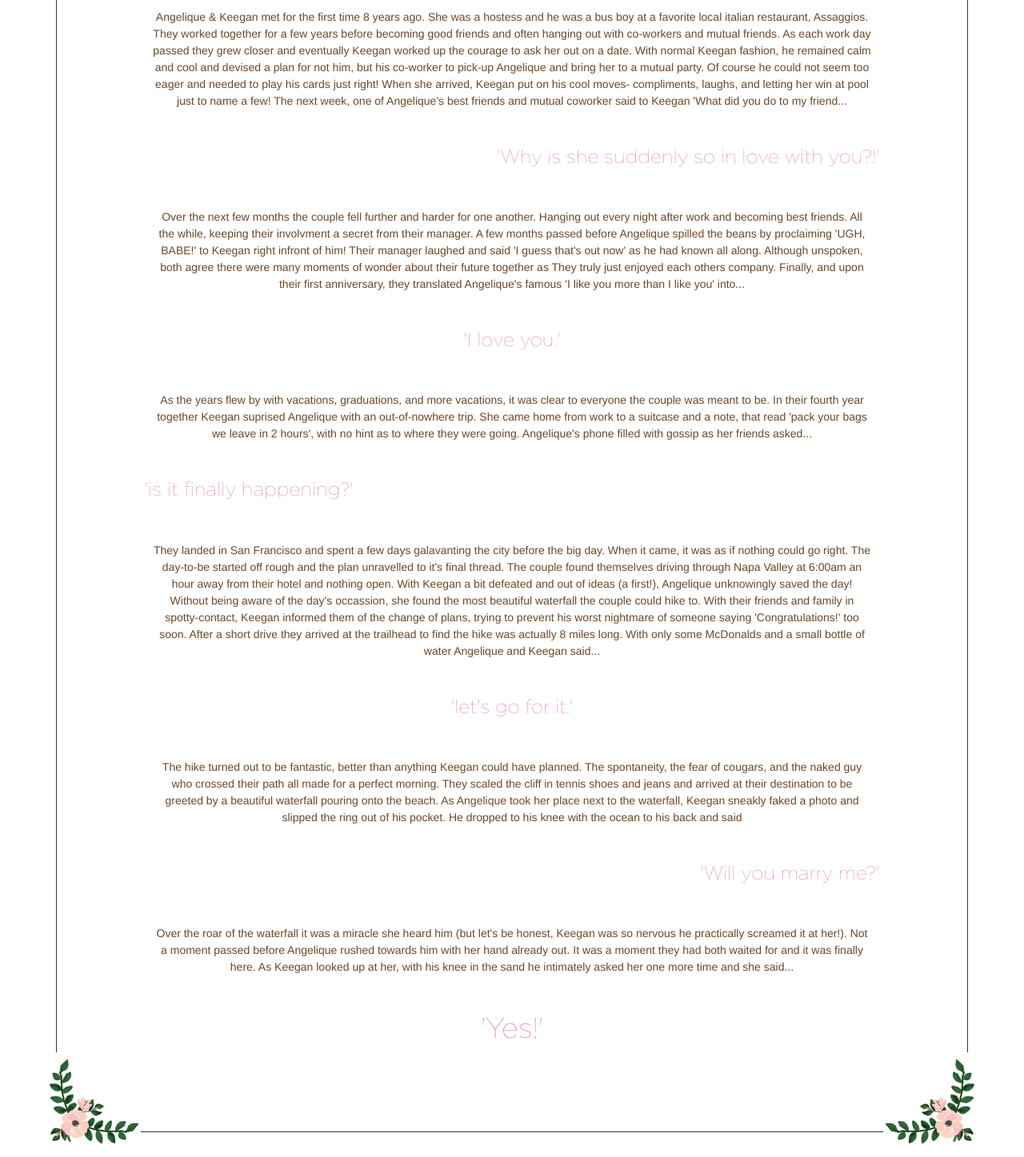
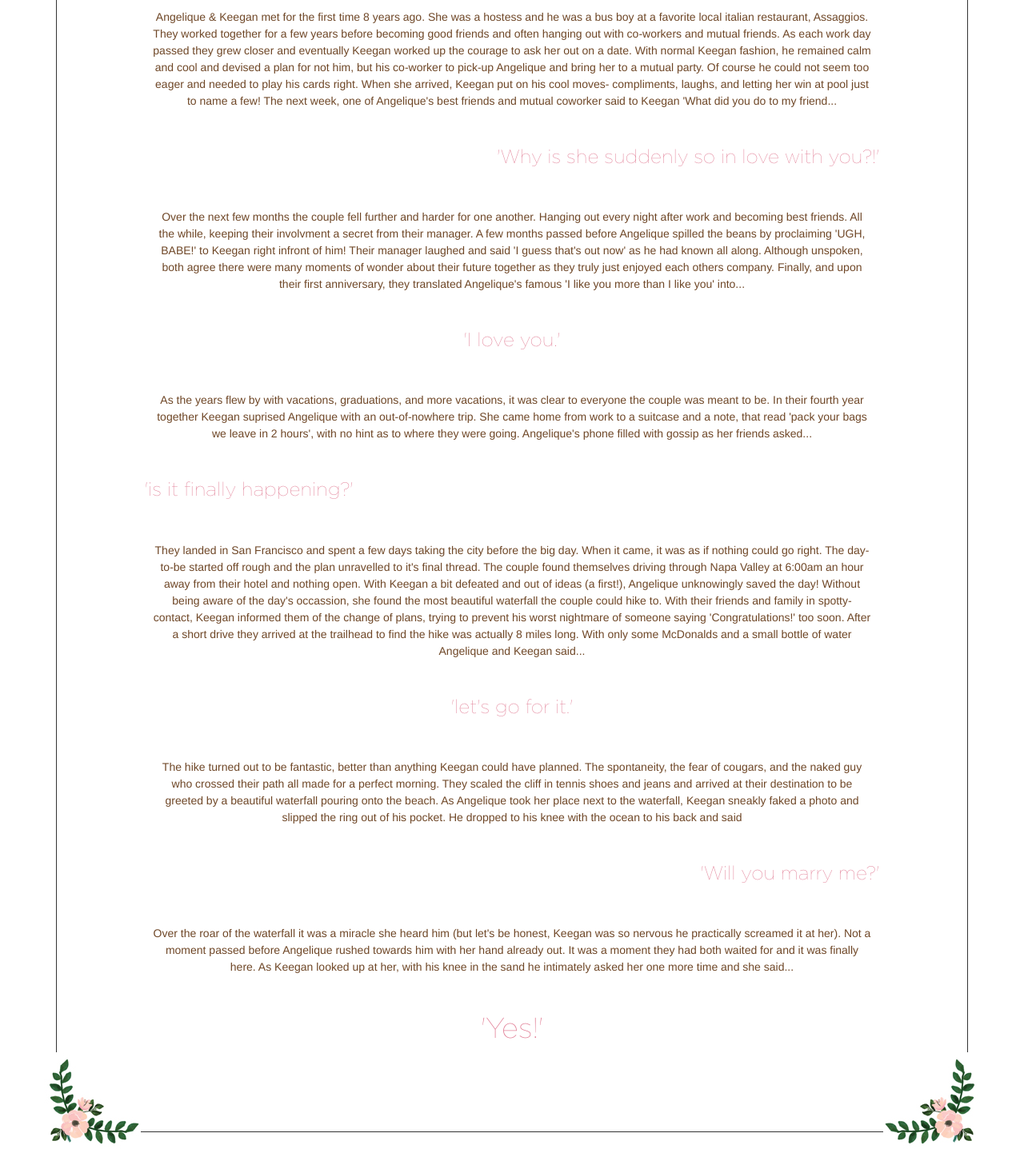
Before and after one commit to leetmachine/shes-a-gladstone-now, a Node server app: page /us in a window 1280 px wide. Shown: the part 745-2192 px from the top of the page at 80% size. Run offline with Node 20, Linux system fonts and the light colour scheme; some libraries are stand-ins or nearby versions.

Commit message:
grammar changes

```diff
--- a/views/us.hbs
+++ b/views/us.hbs
@@ -10,13 +10,13 @@
   <div class="row">
     <div class="col-xs-10 col-xs-offset-1">
       <p class="story-text">
-        Angelique & Keegan met for the first time 8 years ago. She was a hostess and he was a bus boy at a favorite local italian restaurant, Assaggios. They worked together for a few years before becoming good friends and often hanging out with co-workers and mutual friends. As each work day passed they grew closer and eventually Keegan worked up the courage to ask her out on a date. With normal Keegan fashion, he remained calm and cool and devised a plan for not him, but his co-worker to pick-up Angelique and bring her to a mutual party. Of course he could not seem too eager and needed to play his cards just right! When she arrived, Keegan put on his cool moves- compliments, laughs, and letting her win at pool just to name a few! The next week, one of Angelique's best friends and mutual coworker said to Keegan 'What did you do to my friend...
+        Angelique & Keegan met for the first time 8 years ago. She was a hostess and he was a bus boy at a favorite local italian restaurant, Assaggios. They worked together for a few years before becoming good friends and often hanging out with co-workers and mutual friends. As each work day passed they grew closer and eventually Keegan worked up the courage to ask her out on a date. With normal Keegan fashion, he remained calm and cool and devised a plan for not him, but his co-worker to pick-up Angelique and bring her to a mutual party. Of course he could not seem too eager and needed to play his cards right. When she arrived, Keegan put on his cool moves- compliments, laughs, and letting her win at pool just to name a few! The next week, one of Angelique's best friends and mutual coworker said to Keegan 'What did you do to my friend...
         </p>
         <br />
          <h3 class="gotham-thin right story-highlight">'Why is she suddenly so in love with you?!'</h3>
         <br />
         <br />
-        <p class="story-text">Over the next few months the couple fell further and harder for one another. Hanging out every night after work and becoming best friends. All the while, keeping their involvment a secret from their manager. A few months passed before Angelique spilled the beans by proclaiming 'UGH, BABE!' to Keegan right infront of him! Their manager laughed and said 'I guess that's out now' as he had known all along. Although unspoken, both agree there were many moments of wonder about their future together as They truly just enjoyed each others company.  Finally, and upon their first anniversary, they translated Angelique's famous 'I like you more than I like you' into...</p>
+        <p class="story-text">Over the next few months the couple fell further and harder for one another. Hanging out every night after work and becoming best friends. All the while, keeping their involvment a secret from their manager. A few months passed before Angelique spilled the beans by proclaiming 'UGH, BABE!' to Keegan right infront of him! Their manager laughed and said 'I guess that's out now' as he had known all along. Although unspoken, both agree there were many moments of wonder about their future together as they truly just enjoyed each others company.  Finally, and upon their first anniversary, they translated Angelique's famous 'I like you more than I like you' into...</p>
         <br />
         <h3 class="gotham-thin story-highlight">'I love you.'</h3>
         <p class="story-text">
@@ -28,7 +28,7 @@
         <br />
         <br />
         <p class="story-text">
-        They landed in San Francisco and spent a few days galavanting the city before the big day. When it came, it was as if nothing could go right. The day-to-be started off rough and the plan unravelled to it's final thread. The couple found themselves driving through Napa Valley at 6:00am an hour away from their hotel and nothing open. With Keegan a bit defeated and out of ideas (a first!), Angelique unknowingly saved the day! Without being aware of the day's occassion, she found the most beautiful waterfall the couple could hike to. With their friends and family in spotty-contact, Keegan informed them of the change of plans, trying to prevent his worst nightmare of someone saying 'Congratulations!' too soon. After a short drive they arrived at the trailhead to find the hike was actually 8 miles long. With only some McDonalds and a small bottle of water Angelique and Keegan said...</p>
+        They landed in San Francisco and spent a few days taking the city before the big day. When it came, it was as if nothing could go right. The day-to-be started off rough and the plan unravelled to it's final thread. The couple found themselves driving through Napa Valley at 6:00am an hour away from their hotel and nothing open. With Keegan a bit defeated and out of ideas (a first!), Angelique unknowingly saved the day! Without being aware of the day's occassion, she found the most beautiful waterfall the couple could hike to. With their friends and family in spotty-contact, Keegan informed them of the change of plans, trying to prevent his worst nightmare of someone saying 'Congratulations!' too soon. After a short drive they arrived at the trailhead to find the hike was actually 8 miles long. With only some McDonalds and a small bottle of water Angelique and Keegan said...</p>
         <br />
         <h3 class="gotham-thin story-highlight">'let's go for it.'</h3>
         <br />
@@ -40,7 +40,7 @@
         <br />
         <br />
         <p class="story-text">
-        Over the roar of the waterfall it was a miracle she heard him (but let's be honest, Keegan was so nervous he practically screamed it at her!). Not a moment passed before Angelique rushed towards him with her hand already out. It was a moment they had both waited for and it was finally here. As Keegan looked up at her, with his knee in the sand he intimately asked her one more time and she said...
+        Over the roar of the waterfall it was a miracle she heard him (but let's be honest, Keegan was so nervous he practically screamed it at her). Not a moment passed before Angelique rushed towards him with her hand already out. It was a moment they had both waited for and it was finally here. As Keegan looked up at her, with his knee in the sand he intimately asked her one more time and she said...
         </p>
         <br />
         <h1 class="gotham-thin story-highlight">'Yes!'</h1>
```
